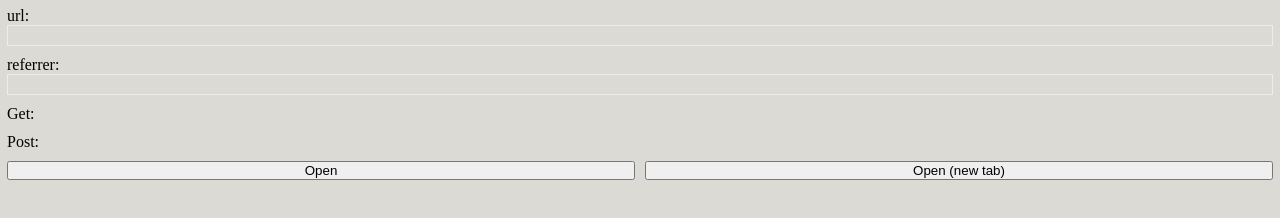
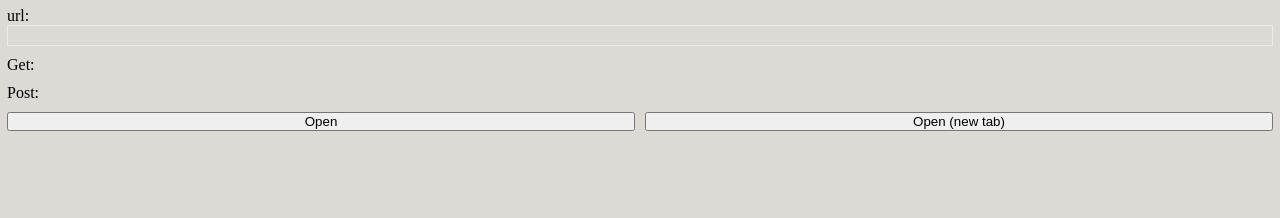
Before and after one commit to vmeurisse/url-shooter, a website: page data/sidebar.html in a window 1280 px wide. Drawn offline with Linux system fonts and the light colour scheme.

Commit message:
Hide broken referrer field

```diff
--- a/data/sidebar.html
+++ b/data/sidebar.html
@@ -9,8 +9,10 @@
 			<div class="top">
 				<label>url:</label>
 				<input id="urlInput"/>
-				<label class="referrerLabel">referrer:</label>
-				<input id="referrerInput"/>
+				<div hidden>
+					<label class="referrerLabel">referrer:</label>
+					<input id="referrerInput"/>
+				</div>
 			</div>
 			<div class="params">
 				Get:
```
